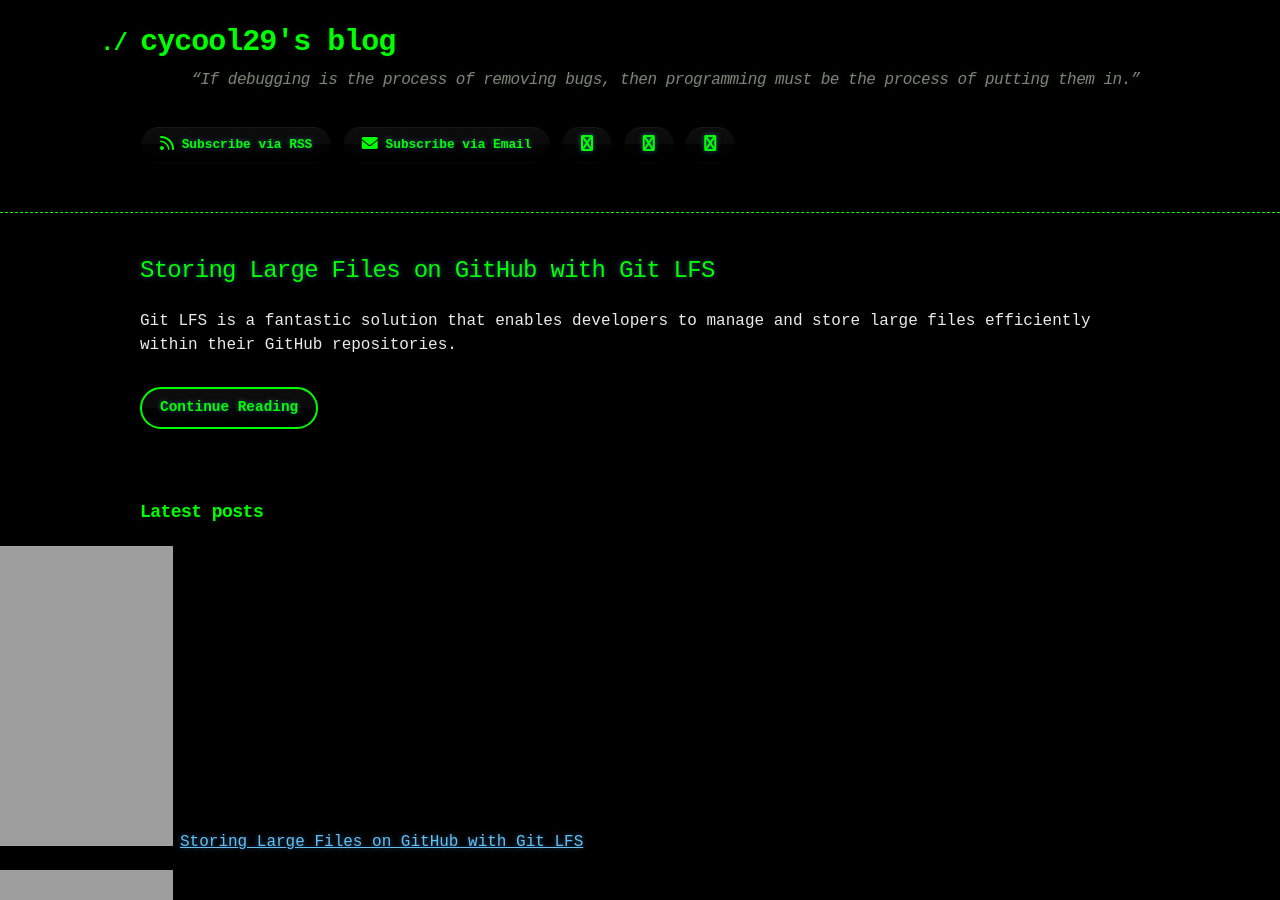
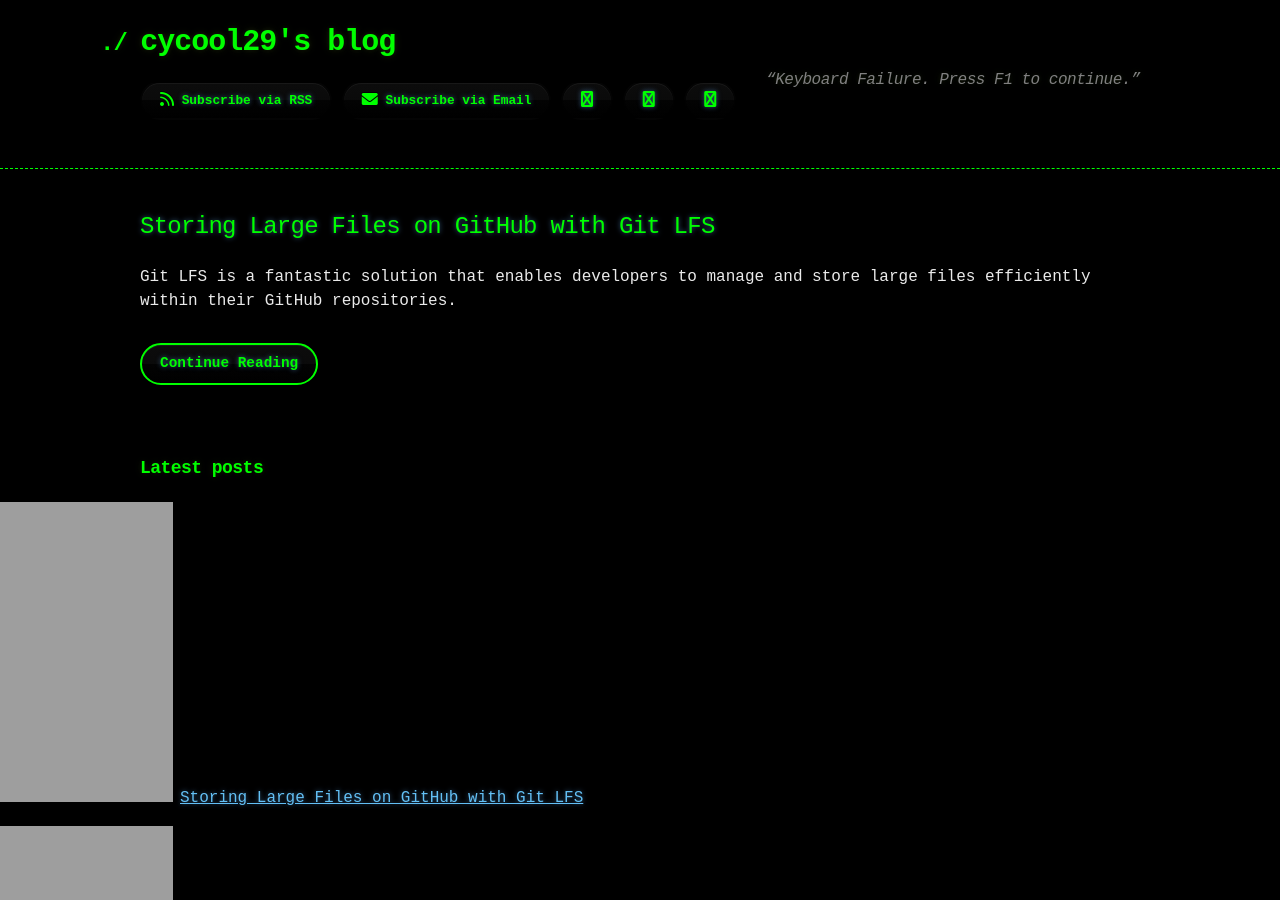
Before and after one commit to cycool29/cycool29.github.io, a Jekyll site: the page built from index.md, in a window 1280 px wide and 900 px high. Built offline with Jekyll 4.4.1, drawn with Linux system fonts in a browser that asks for light colours; a style sheet for code colours, icons or effects is not loaded.

Commit message:
Update quotes

```diff
--- a/_config.yml
+++ b/_config.yml
@@ -1,5 +1,5 @@
 title: cycool29's blog
-description: "“If debugging is the process of removing bugs, then programming must be the process of putting them in.” "
+description: "“Keyboard Failure. Press F1 to continue.” "
 bio: A high school student. Intermediate in Python, Git, Bash. Learning JavaScript. He/Him. "
 author: cycool29
 url: https://cycool29.github.io
```
